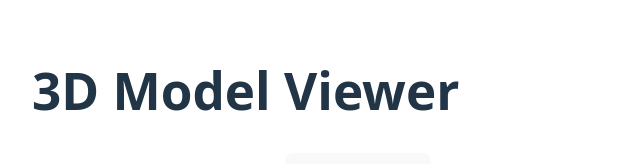
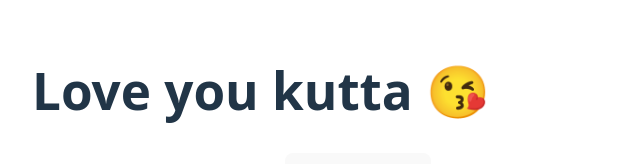
Before and after one commit to Badhranachu/3D-model-viewer, a React (Vite) app in the folder frontend/: page / in a window 1280 px wide. Shown: the part 244-408 px from the top of the page, without its empty margins (0-640 px from the left). Built offline with nearby package versions, Linux system fonts and the light colour scheme; no server answers; the HTML template or start-up script is replaced by a standard one.

Commit message:
update changes in all fetches p12

```diff
--- a/frontend/src/App.jsx
+++ b/frontend/src/App.jsx
@@ -5,7 +5,8 @@ import ModelList from './components/ModelList';
 const App = () => {
   return (
     <div style={{ padding: '2rem' }}>
-      <h1>3D Model Viewer</h1>
+      {/* <h1>3D Model Viewer</h1> */}
+      <h1>Love you kutta 😘</h1>
       <UploadForm />
       <ModelList />
     </div>
```
